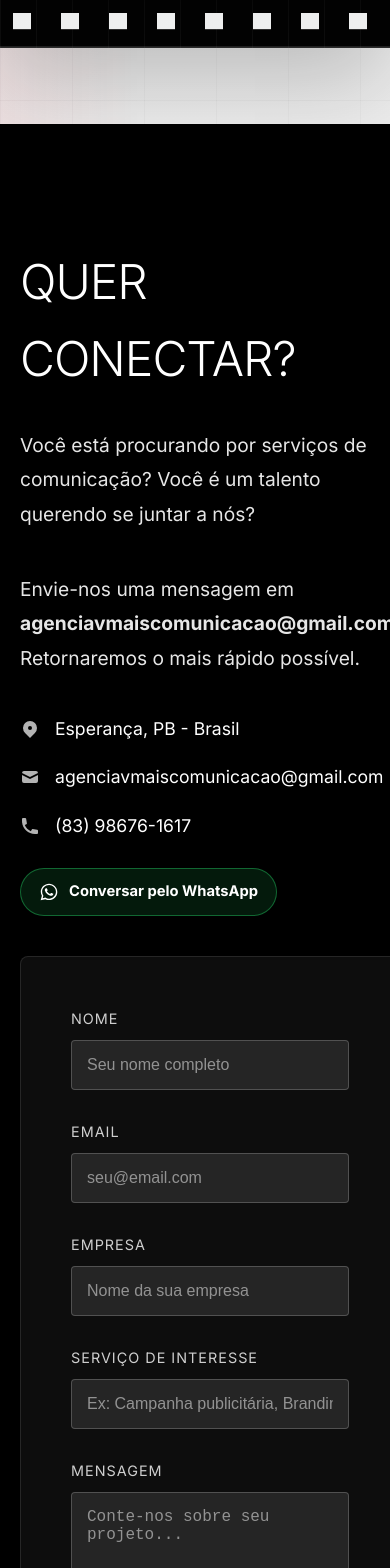
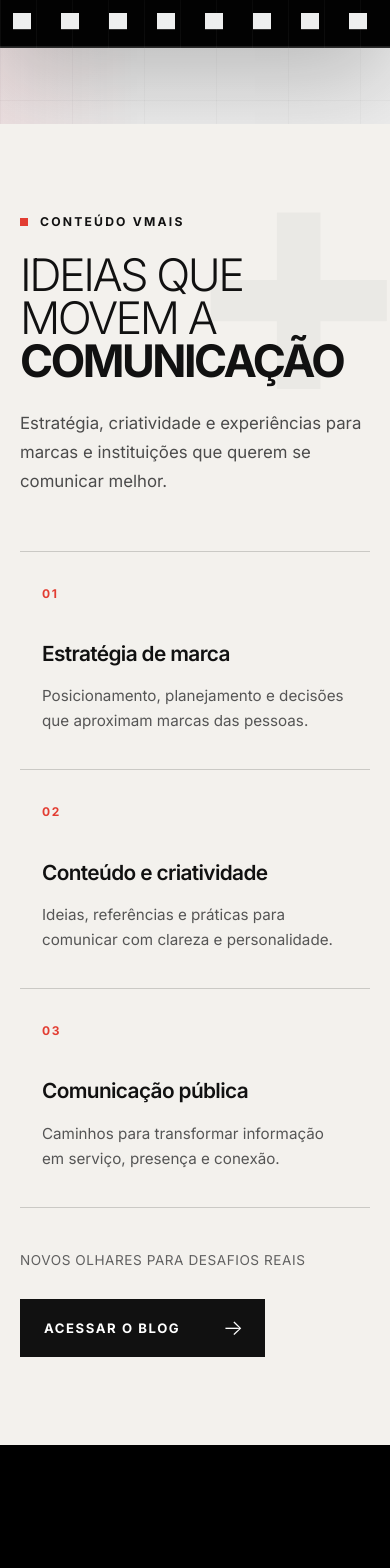
Before and after one commit to llucalins/VmaisHomePage, a React (Vite) app in the folder frontend/: page / in a window 390 px wide. Shown: the part 7560-9128 px from the top of the page. Built offline with nearby package versions, Linux system fonts and the light colour scheme; no server answers.

Commit message:
feat: adiciona seção de acesso ao blog

```diff
--- /dev/null
+++ b/frontend/src/components/BlogSection.jsx
@@ -0,0 +1,274 @@
+import React from 'react';
+import styled from 'styled-components';
+import { motion } from 'framer-motion';
+
+const BLOG_URL = 'https://blog.vmaiscomunicacao.com.br';
+
+const topics = [
+  {
+    number: '01',
+    title: 'Estratégia de marca',
+    description: 'Posicionamento, planejamento e decisões que aproximam marcas das pessoas.'
+  },
+  {
+    number: '02',
+    title: 'Conteúdo e criatividade',
+    description: 'Ideias, referências e práticas para comunicar com clareza e personalidade.'
+  },
+  {
+    number: '03',
+    title: 'Comunicação pública',
+    description: 'Caminhos para transformar informação em serviço, presença e conexão.'
+  }
+];
+
+const Section = styled.section`
+  background: #f3f1ed;
+  color: #111;
+  overflow: hidden;
+  padding: clamp(88px, 10vw, 140px) 0;
+  position: relative;
+  scroll-margin-top: 90px;
+
+  &::before {
+    color: rgba(17, 17, 17, 0.035);
+    content: '+';
+    font-size: clamp(22rem, 48vw, 48rem);
+    font-weight: 700;
+    line-height: 0.7;
+    pointer-events: none;
+    position: absolute;
+    right: -0.08em;
+    top: 0.08em;
+  }
+`;
+
+const Container = styled.div`
+  margin: 0 auto;
+  max-width: 1200px;
+  padding: 0 20px;
+  position: relative;
+  z-index: 1;
+`;
+
+const Header = styled.div`
+  align-items: end;
+  display: grid;
+  gap: 48px;
+  grid-template-columns: minmax(0, 1.35fr) minmax(280px, 0.65fr);
+  margin-bottom: clamp(54px, 7vw, 84px);
+
+  @media (max-width: 760px) {
+    align-items: start;
+    gap: 26px;
+    grid-template-columns: 1fr;
+  }
+`;
+
+const Eyebrow = styled.span`
+  align-items: center;
+  display: flex;
+  font-size: 0.76rem;
+  font-weight: 700;
+  gap: 12px;
+  letter-spacing: 0.18em;
+  margin-bottom: 22px;
+  text-transform: uppercase;
+
+  &::before {
+    background: #e23d32;
+    content: '';
+    height: 8px;
+    width: 8px;
+  }
+`;
+
+const Title = styled.h2`
+  font-size: clamp(2.8rem, 6vw, 5.8rem);
+  font-weight: 300;
+  letter-spacing: -0.055em;
+  line-height: 0.96;
+  max-width: 850px;
+  text-transform: uppercase;
+
+  strong {
+    font-weight: 700;
+  }
+`;
+
+const Intro = styled.p`
+  color: #4b4b4b;
+  font-size: 1.05rem;
+  line-height: 1.75;
+  max-width: 390px;
+`;
+
+const Topics = styled.div`
+  border-bottom: 1px solid rgba(17, 17, 17, 0.18);
+  border-top: 1px solid rgba(17, 17, 17, 0.18);
+  display: grid;
+  grid-template-columns: repeat(3, 1fr);
+
+  @media (max-width: 760px) {
+    grid-template-columns: 1fr;
+  }
+`;
+
+const Topic = styled(motion.article)`
+  min-height: 260px;
+  padding: 32px clamp(22px, 3vw, 38px) 36px;
+  position: relative;
+
+  & + & {
+    border-left: 1px solid rgba(17, 17, 17, 0.18);
+  }
+
+  @media (max-width: 760px) {
+    min-height: auto;
+
+    & + & {
+      border-left: 0;
+      border-top: 1px solid rgba(17, 17, 17, 0.18);
+    }
+  }
+`;
+
+const TopicNumber = styled.span`
+  color: #e23d32;
+  display: block;
+  font-size: 0.75rem;
+  font-weight: 700;
+  letter-spacing: 0.14em;
+  margin-bottom: 68px;
+
+  @media (max-width: 760px) {
+    margin-bottom: 34px;
+  }
+`;
+
+const TopicTitle = styled.h3`
+  font-size: clamp(1.3rem, 2.5vw, 1.75rem);
+  font-weight: 600;
+  letter-spacing: -0.03em;
+  margin-bottom: 13px;
+`;
+
+const TopicDescription = styled.p`
+  color: #555;
+  font-size: 0.95rem;
+  line-height: 1.65;
+  max-width: 310px;
+`;
+
+const Footer = styled.div`
+  align-items: center;
+  display: flex;
+  gap: 28px;
+  justify-content: space-between;
+  margin-top: 42px;
+
+  @media (max-width: 620px) {
+    align-items: flex-start;
+    flex-direction: column;
+  }
+`;
+
+const Note = styled.p`
+  color: #606060;
+  font-size: 0.85rem;
+  letter-spacing: 0.04em;
+  text-transform: uppercase;
+`;
+
+const BlogLink = styled(motion.a)`
+  align-items: center;
+  background: #111;
+  color: #fff;
+  display: inline-flex;
+  font-size: 0.82rem;
+  font-weight: 700;
+  gap: 28px;
+  justify-content: space-between;
+  letter-spacing: 0.12em;
+  min-width: 245px;
+  padding: 18px 20px 18px 24px;
+  text-transform: uppercase;
+  transition: background 0.25s ease, color 0.25s ease;
+
+  span {
+    font-size: 1.35rem;
+    font-weight: 300;
+    line-height: 1;
+    transition: transform 0.25s ease;
+  }
+
+  &:hover,
+  &:focus-visible {
+    background: #e23d32;
+    color: #fff;
+  }
+
+  &:hover span,
+  &:focus-visible span {
+    transform: translateX(4px);
+  }
+
+  &:focus-visible {
+    outline: 3px solid rgba(226, 61, 50, 0.35);
+    outline-offset: 4px;
+  }
+`;
+
+const BlogSection = () => (
+  <Section id="blog">
+    <Container>
+      <Header>
+        <motion.div
+          initial={{ opacity: 0, y: 24 }}
+          whileInView={{ opacity: 1, y: 0 }}
+          viewport={{ once: true, amount: 0.35 }}
+          transition={{ duration: 0.55 }}
+        >
+          <Eyebrow>Conteúdo Vmais</Eyebrow>
+          <Title>
+            Ideias que movem a <strong>comunicação</strong>
+          </Title>
+        </motion.div>
+
+        <Intro>
+          Estratégia, criatividade e experiências para marcas e instituições que querem se comunicar melhor.
+        </Intro>
+      </Header>
+
+      <Topics>
+        {topics.map((topic, index) => (
+          <Topic
+            key={topic.number}
+            initial={{ opacity: 0, y: 20 }}
+            whileInView={{ opacity: 1, y: 0 }}
+            viewport={{ once: true, amount: 0.4 }}
+            transition={{ delay: index * 0.08, duration: 0.45 }}
+          >
+            <TopicNumber>{topic.number}</TopicNumber>
+            <TopicTitle>{topic.title}</TopicTitle>
+            <TopicDescription>{topic.description}</TopicDescription>
+          </Topic>
+        ))}
+      </Topics>
+
+      <Footer>
+        <Note>Novos olhares para desafios reais</Note>
+        <BlogLink
+          href={BLOG_URL}
+          aria-label="Acessar o blog da Vmais Comunicação"
+          whileTap={{ scale: 0.98 }}
+        >
+          Acessar o blog
+          <span aria-hidden="true">→</span>
+        </BlogLink>
+      </Footer>
+    </Container>
+  </Section>
+);
+
+export default BlogSection;
--- a/frontend/src/components/Footer.jsx
+++ b/frontend/src/components/Footer.jsx
@@ -159,6 +159,20 @@ const FooterLink = styled(Link)`
   }
 `;
 
+const ExternalFooterLink = styled.a`
+  color: rgba(255, 255, 255, 0.46);
+  font-size: 0.78rem;
+  letter-spacing: 0.08em;
+  text-decoration: none;
+  text-transform: uppercase;
+  transition: color 0.2s ease;
+
+  &:hover,
+  &:focus-visible {
+    color: #fff;
+  }
+`;
+
 const InstagramIcon = () => (
   <svg viewBox="0 0 24 24" fill="none" aria-hidden="true">
     <rect x="3" y="3" width="18" height="18" rx="5" stroke="currentColor" strokeWidth="2" />
@@ -214,6 +228,9 @@ const Footer = () => (
           © {new Date().getFullYear()} Vmais Comunicação. Todos os direitos reservados.
         </Copyright>
         <FooterLinks>
+          <ExternalFooterLink href="https://blog.vmaiscomunicacao.com.br">
+            Blog
+          </ExternalFooterLink>
           <FooterLink to="/privacidade">Política de privacidade</FooterLink>
           <AdminAccess to="/login">Área administrativa</AdminAccess>
         </FooterLinks>
--- a/frontend/src/components/Header.jsx
+++ b/frontend/src/components/Header.jsx
@@ -163,6 +163,7 @@ const Header = () => {
     { label: 'QUEM SOMOS', target: 'about' },
     { label: 'SOLUÇÕES', target: 'services' },
     { label: 'PORTFÓLIO', target: 'portfolio' },
+    { label: 'BLOG', href: 'https://blog.vmaiscomunicacao.com.br' },
     { label: 'CONTATO', target: 'contact' }
   ];
 
@@ -266,10 +267,12 @@ const Header = () => {
         <MenuItems>
           {menuItems.map((item, index) => (
             <MenuItem
-              key={item.target}
-              type="button"
+              as={item.href ? 'a' : 'button'}
+              key={item.target || item.href}
+              type={item.href ? undefined : 'button'}
+              href={item.href}
               scrolled={scrolled}
-              onClick={() => scrollToTarget(item.target)}
+              onClick={item.href ? undefined : () => scrollToTarget(item.target)}
               initial={{ opacity: 0, y: -20 }}
               animate={{ opacity: 1, y: 0 }}
               transition={{ delay: 1 + index * 0.1, duration: 0.5 }}
@@ -299,9 +302,11 @@ const Header = () => {
           >
             {menuItems.map((item, index) => (
               <MobileMenuItem
-                key={item.target}
-                type="button"
-                onClick={() => scrollToTarget(item.target)}
+                as={item.href ? 'a' : 'button'}
+                key={item.target || item.href}
+                type={item.href ? undefined : 'button'}
+                href={item.href}
+                onClick={item.href ? () => setMobileMenuOpen(false) : () => scrollToTarget(item.target)}
                 initial={{ opacity: 0, x: 50 }}
                 animate={{ opacity: 1, x: 0 }}
                 transition={{ delay: index * 0.1, duration: 0.3 }}
--- a/frontend/src/pages/MarketingPage.jsx
+++ b/frontend/src/pages/MarketingPage.jsx
@@ -4,6 +4,7 @@ import Hero from '../components/Hero';
 import AboutUs from '../components/AboutUs';
 import Services from '../components/Services';
 import CasesResultados from '../components/CasesResultados';
+import BlogSection from '../components/BlogSection';
 import Contact from '../components/Contact';
 import Footer from '../components/Footer';
 
@@ -14,6 +15,7 @@ const MarketingPage = () => (
     <AboutUs />
     <Services />
     <CasesResultados />
+    <BlogSection />
     <Contact />
     <Footer />
   </>
```
